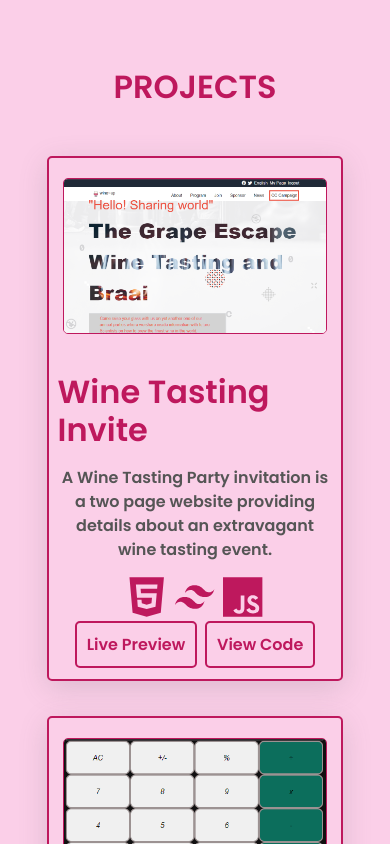
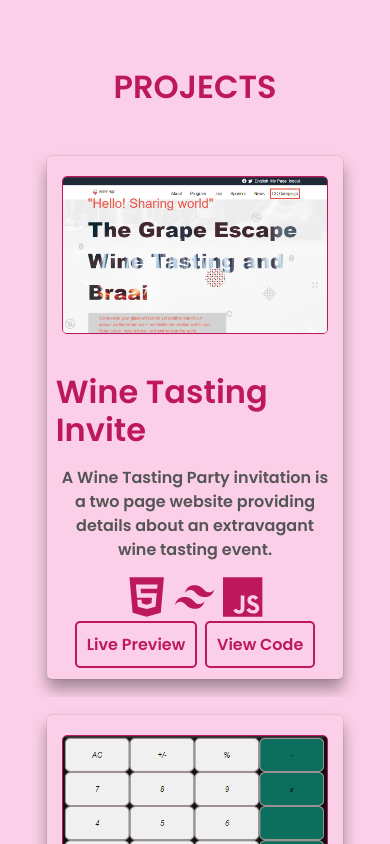
Before and after one commit to Naledi-Dikgale/my-portfolio-v2, a React (Vite) app: page / in a window 390 px wide. Shown: the part 3740-4584 px from the top of the page. Built offline with nearby package versions, Linux system fonts and the light colour scheme.

Commit message:
Refactor

```diff
--- a/src/Components/Projects/Projects.css
+++ b/src/Components/Projects/Projects.css
@@ -1,7 +1,7 @@
 .projectsContainer {
   width: 80%;
   margin: 0 auto;
-  background-color: transparent;
+  /* background-color: transparent; */
 }
 
 .project {
@@ -11,6 +11,9 @@
   display: flex;
   border-radius: 5px;
   transition: all 0.5s ease 0s;
+  box-shadow: rgba(0, 0, 0, 0.36) 0px 10px 15px 0px,
+  rgba(0, 0, 0, 0.06) 0px 0px 0px 1px;
+  /* background-color: #fce7f3; */
 }
 
 .project:hover {
@@ -32,7 +35,7 @@
   width: 90%;
   height: 90%;
 
-  border-radius: 5px;
+  /* border-radius: 5px; */
 }
 .projectImageContainer > div > img {
   width: 100%;
@@ -110,7 +113,6 @@
   grid-template-columns: repeat(2, 1fr);
 }
 .project {
-    border: 2px solid var(--clr-primary);
     flex-direction: column;
   }
 
@@ -118,9 +120,7 @@
   .project {
     flex-direction: column;
   }
-  .project_videocontainer {
-    flex-basis: 40%;
-  }
+
   .project_information {
     flex-basis: 60%;
   }
```
